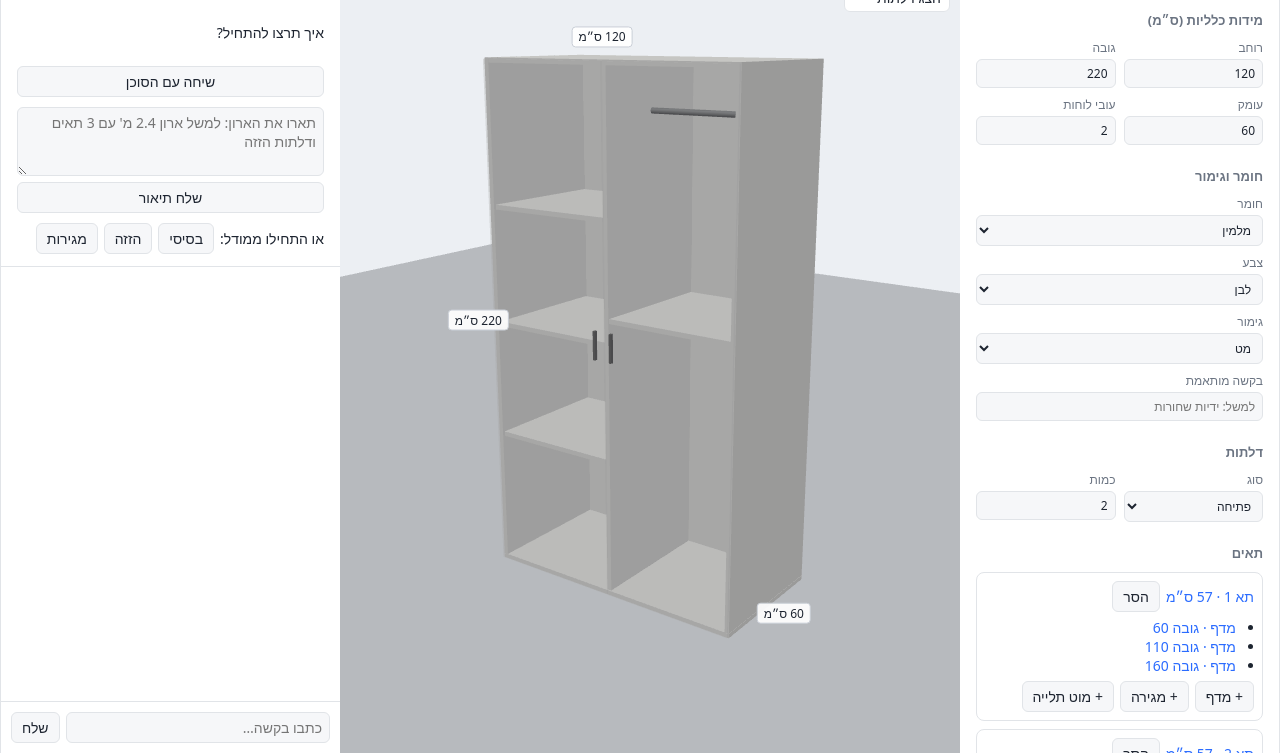
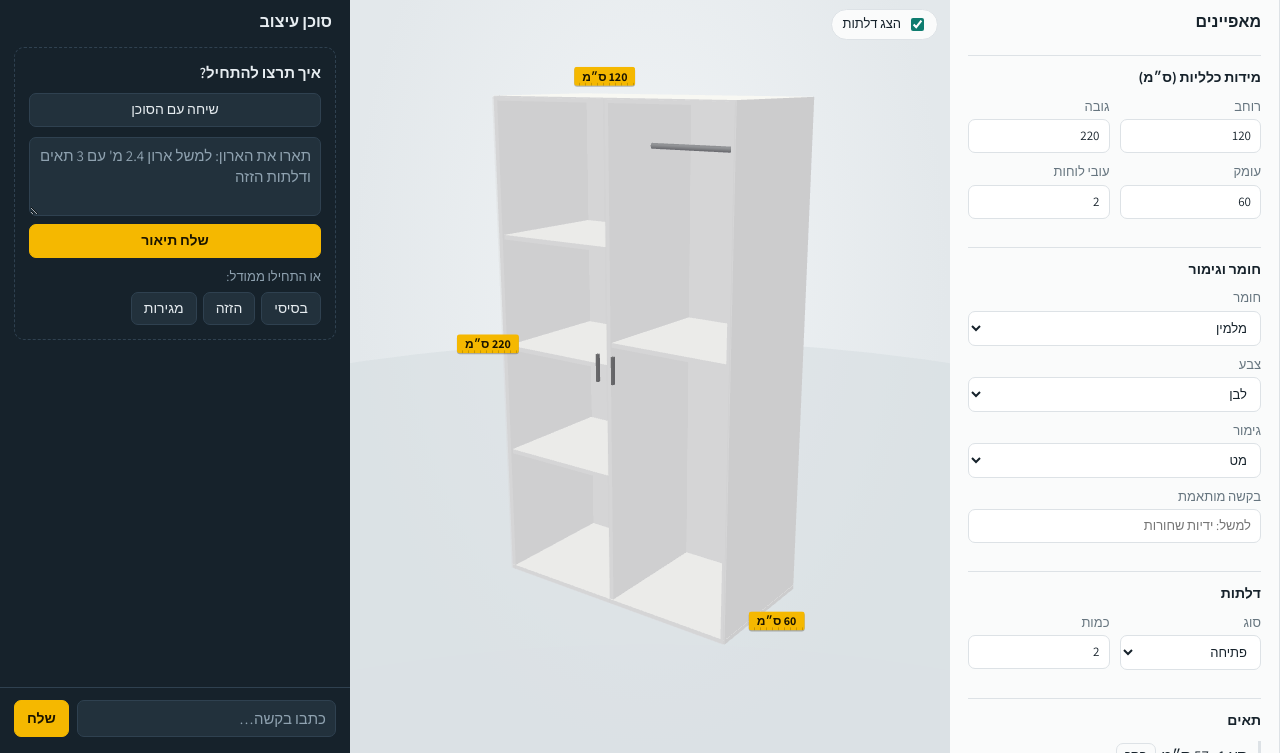
Before and after one commit to JonathanZouari/wardrobe-ai-designer, a website: page frontend/index.html in a window 1280 px wide. Shown: the part 47-800 px from the top of the page. Drawn offline with nearby package versions, Linux system fonts and the light colour scheme; animation ran at ten frames a second; a web font is replaced by a local one.

Commit message:
Redesign UI: dark chat, tape-measure dimension tags, light stage; agent uses defaults
Co-Authored-By: Claude Sonnet 5.5 <noreply@anthropic.com>

```diff
--- a/frontend/index.html
+++ b/frontend/index.html
@@ -4,6 +4,8 @@
 <meta charset="utf-8">
 <meta name="viewport" content="width=device-width, initial-scale=1">
 <title>Wardrobe AI Designer</title>
+<link rel="preconnect" href="https://fonts.googleapis.com">
+<link rel="stylesheet" href="https://fonts.googleapis.com/css2?family=Assistant:wght@400;600;700&family=Frank+Ruhl+Libre:wght@700&display=swap">
 <link rel="stylesheet" href="styles.css">
 <script type="importmap">
 { "imports": {
@@ -13,6 +15,7 @@
 </script>
 </head>
 <body>
+<div class="top"><span class="brand">ארון</span><small>תכנון ראשוני — אינו תוכנית ייצור, נדרשת בדיקה של נגר</small></div>
 <main>
   <section id="chat" aria-label="צ'אט AI">
     <header>סוכן עיצוב</header>
--- a/frontend/js/chat.js
+++ b/frontend/js/chat.js
@@ -36,6 +36,7 @@ export async function send(text) {
   text = text.trim();
   if (!text || pending) return;
   pending = true;
+  document.getElementById("start")?.remove(); // any first message counts as "started"
   bubble("user", text);
   const wait = bubble("bot", "…");
   try {
--- a/frontend/js/editor.js
+++ b/frontend/js/editor.js
@@ -41,8 +41,7 @@ function render(s, sel) {
     <button data-del-item="${sel}">הסר רכיב</button>`
     : cIdx >= 0 ? `<label>רוחב תא (ס״מ)<input type="number" min="0.1" step="any" data-op="set_compartment_width" data-id="${sel}" data-field="width" value="${num(s.compartments[cIdx].width)}"></label>`
     : sel === "doors" ? "<p>דלתות — ערכו בקבוצת ״דלתות״ למעלה.</p>"
-    : "<p class='muted'>לחצו על רכיב במודל או ברשימה.</p>"}
-  <p class="muted">המודל אינו תוכנית ייצור; נדרשת בדיקה מקצועית של נגר.</p>`;
+    : "<p class='muted'>לחצו על רכיב במודל או ברשימה.</p>"}`;
 }
 
 function run(ops) {
--- a/frontend/js/viewer.js
+++ b/frontend/js/viewer.js
@@ -5,10 +5,10 @@ import { CATALOG, getState, getSelected, select, subscribe } from "./state.js";
 
 const el = document.getElementById("viewer");
 const scene = new THREE.Scene();
-scene.background = new THREE.Color(0xeceff3);
+// no scene.background: the CSS stage gradient shows through the transparent canvas
 const camera = new THREE.PerspectiveCamera(40, 1, 1, 5000);
 camera.position.set(260, 230, 360);
-const renderer = new THREE.WebGLRenderer({ antialias: true });
+const renderer = new THREE.WebGLRenderer({ antialias: true, alpha: true });
 renderer.setPixelRatio(devicePixelRatio);
 el.appendChild(renderer.domElement);
 const labels = new CSS2DRenderer();
@@ -16,11 +16,11 @@ labels.domElement.className = "labels";
 el.appendChild(labels.domElement);
 const controls = new OrbitControls(camera, renderer.domElement);
 controls.target.set(0, 100, 0);
-scene.add(new THREE.HemisphereLight(0xffffff, 0x888899, 1.1));
+scene.add(new THREE.HemisphereLight(0xffffff, 0xaaaabb, 2.4));
 const sun = new THREE.DirectionalLight(0xffffff, 1.2);
 sun.position.set(200, 400, 300);
 scene.add(sun);
-const floor = new THREE.Mesh(new THREE.PlaneGeometry(1200, 1200), new THREE.MeshStandardMaterial({ color: 0xdfe3e8 }));
+const floor = new THREE.Mesh(new THREE.CircleGeometry(450, 64), new THREE.MeshStandardMaterial({ color: 0xcfd6db, transparent: true, opacity: 0.55 }));
 floor.rotation.x = -Math.PI / 2;
 scene.add(floor);
 
--- a/frontend/styles.css
+++ b/frontend/styles.css
@@ -1,32 +1,76 @@
-:root { --bg:#f6f7f9; --panel:#fff; --line:#e1e4e8; --ink:#1d2430; --muted:#6b7482; --acc:#2b6cff; }
-@media (prefers-color-scheme: dark) { :root { --bg:#14171c; --panel:#1c2027; --line:#2c323c; --ink:#e8ebf0; --muted:#98a1ae; } }
-* { box-sizing: border-box; }
-body { margin:0; background:var(--bg); color:var(--ink); font:14px system-ui, "Segoe UI", Arial, sans-serif; height:100vh; }
-main { display:grid; grid-template-columns:340px 1fr 320px; height:100vh; direction:ltr; } /* chat | viewer | properties */
-#chat, #side { direction:rtl; background:var(--panel); display:flex; flex-direction:column; min-height:0; }
-#chat { border-inline-end:1px solid var(--line); } #side { border-inline-start:1px solid var(--line); overflow-y:auto; }
-header { padding:12px 16px; font-weight:600; border-bottom:1px solid var(--line); }
-#center { position:relative; min-width:0; } #viewer { position:absolute; inset:0; }
+:root {
+  --ink:#16222b; --ink-2:#22313c; --ink-line:#2f4150; --ink-text:#e7edf1; --ink-muted:#8fa2b0;
+  --stage:#e3e8eb; --panel:#fafbfb; --line:#dde2e6; --text:#16222b; --muted:#66757f;
+  --tape:#f5b800; --ok:#0e7c6f; --sel:#2b6cff; --bad:#c0392b;
+  --font:"Assistant", system-ui, "Segoe UI", Arial, sans-serif;
+}
+* { box-sizing:border-box; }
+body { margin:0; height:100vh; display:flex; flex-direction:column; background:var(--panel); color:var(--text); font:15px/1.4 var(--font); }
+:focus-visible { outline:2px solid var(--sel); outline-offset:2px; }
+
+/* top bar */
+.top { height:44px; flex:none; display:flex; align-items:center; justify-content:space-between; padding:0 18px; background:var(--ink); color:var(--ink-text); border-bottom:3px solid var(--tape); }
+.brand { font:700 20px "Frank Ruhl Libre", serif; letter-spacing:.02em; }
+.top small { color:var(--ink-muted); font-size:13px; }
+
+main { flex:1; min-height:0; display:grid; grid-template-columns:350px 1fr 330px; direction:ltr; } /* chat | viewer | properties */
+#chat, #side { direction:rtl; display:flex; flex-direction:column; min-height:0; }
+
+/* chat (dark) */
+#chat { background:var(--ink); color:var(--ink-text); }
+#chat header { padding:14px 18px 6px; font-weight:700; font-size:16px; }
+#start { margin:8px 14px; padding:14px; border:1px dashed var(--ink-line); border-radius:10px; display:flex; flex-direction:column; gap:10px; }
+#start p { margin:0; font-weight:600; }
+#start-desc-form { display:flex; flex-direction:column; gap:8px; }
+#start .row span { color:var(--ink-muted); font-size:13px; flex-basis:100%; }
+#log { flex:1; overflow-y:auto; padding:10px 14px; display:flex; flex-direction:column; gap:10px; scroll-behavior:smooth; }
+.msg { padding:9px 12px; border-radius:12px; max-width:90%; white-space:pre-wrap; animation:in .18s ease-out; }
+@keyframes in { from { opacity:0; transform:translateY(4px); } }
+@media (prefers-reduced-motion: reduce) { .msg { animation:none; } }
+.msg.user { background:var(--ink-2); align-self:flex-start; border-end-start-radius:3px; }
+.msg.bot { background:transparent; border:1px solid var(--ink-line); align-self:flex-end; border-end-end-radius:3px; }
+.proposal { align-self:stretch; max-width:none; background:var(--panel); color:var(--text); border:0; border-inline-start:5px solid var(--ok); border-radius:10px; padding:12px 14px; }
+.proposal ul { margin:8px 0 12px; padding-inline-start:18px; display:grid; gap:3px; }
+.proposal .row { gap:8px; }
+#chat .proposal .ok { background:var(--ok); color:#fff; border-color:var(--ok); font-weight:700; flex:1; padding:8px; }
+#chat .proposal .no { background:transparent; color:var(--muted); border-color:var(--line); }
+#chat-form { display:flex; gap:8px; padding:12px 14px 16px; border-top:1px solid var(--ink-line); }
+#chat-form input { flex:1; }
+
+/* stage */
+#center { position:relative; min-width:0; background:radial-gradient(ellipse at 50% 35%, #f1f4f6 0%, var(--stage) 70%); }
+#viewer { position:absolute; inset:0; }
 .labels { position:absolute; inset:0; pointer-events:none; }
-.dim { font-size:12px; background:rgba(255,255,255,.92); color:#1d2430; padding:1px 6px; border-radius:4px; border:1px solid #c9ced6; direction:rtl; }
-.dim.sel { background:var(--acc); color:#fff; border-color:var(--acc); }
-.toggle { position:absolute; top:10px; inset-inline-start:10px; background:var(--panel); padding:4px 8px; border-radius:6px; border:1px solid var(--line); direction:rtl; }
-button { font:inherit; padding:5px 10px; border:1px solid var(--line); border-radius:6px; background:var(--bg); color:var(--ink); cursor:pointer; }
-button:hover:not(:disabled) { border-color:var(--acc); } button:disabled { opacity:.4; cursor:default; }
-input, select, textarea { font:inherit; width:100%; padding:5px 7px; border:1px solid var(--line); border-radius:6px; background:var(--bg); color:var(--ink); }
+.dim { font:700 12px var(--font); background:var(--tape); color:#1a1400; padding:2px 8px; border-radius:3px; direction:rtl;
+  box-shadow:0 1px 0 rgba(0,0,0,.25); background-image:repeating-linear-gradient(90deg, transparent 0 5px, rgba(0,0,0,.18) 5px 6px); background-size:100% 3px; background-repeat:no-repeat; background-position:bottom; }
+.dim.sel { background-color:var(--sel); background-image:none; color:#fff; }
+.toggle { position:absolute; top:12px; inset-inline-start:12px; display:flex; gap:6px; align-items:center; background:var(--panel); padding:5px 10px; border-radius:20px; border:1px solid var(--line); direction:rtl; font-size:13px; cursor:pointer; }
+.toggle input { width:auto; accent-color:var(--ok); }
+
+/* properties (light) */
+#side { background:var(--panel); border-inline-start:1px solid var(--line); overflow-y:auto; }
+#side header { padding:14px 18px 4px; font-weight:700; font-size:16px; }
+#props { padding:0 18px 20px; display:flex; flex-direction:column; gap:10px; }
+#props h3 { margin:18px 0 0; padding-top:12px; border-top:1px solid var(--line); font-size:14px; }
+#props label { display:flex; flex-direction:column; gap:3px; font-size:13px; color:var(--muted); }
+.grid { display:grid; grid-template-columns:1fr 1fr; gap:10px; }
+.comp { border-inline-start:3px solid var(--line); padding:2px 10px; display:flex; flex-direction:column; gap:6px; }
+.comp.active { border-color:var(--sel); }
+.comp ul { margin:0; padding-inline-start:18px; display:grid; gap:2px; }
+.comp .row button { font-size:12px; padding:3px 8px; }
+li.active a { font-weight:700; color:var(--sel); }
+a { color:var(--text); text-decoration:none; } a:hover { color:var(--sel); text-decoration:underline; }
+.muted { color:var(--muted); font-size:13px; }
+#err { color:var(--bad); padding:0 18px; font-weight:600; }
+
+/* controls */
+button { font:inherit; font-size:14px; padding:6px 12px; border:1px solid var(--line); border-radius:7px; background:var(--panel); color:var(--text); cursor:pointer; transition:border-color .12s, background .12s; }
+button:hover:not(:disabled) { border-color:var(--sel); }
+button:disabled { opacity:.4; cursor:default; }
+#chat button { background:var(--ink-2); color:var(--ink-text); border-color:var(--ink-line); }
+#chat button:hover:not(:disabled) { border-color:var(--tape); }
+#chat-form button, #start-desc-form button { background:var(--tape); color:#1a1400; border-color:var(--tape); font-weight:700; }
+input, select, textarea { font:inherit; width:100%; padding:7px 9px; border:1px solid var(--line); border-radius:7px; background:#fff; color:var(--text); }
+#chat input, #chat textarea { background:var(--ink-2); border-color:var(--ink-line); color:var(--ink-text); }
+#chat ::placeholder { color:var(--ink-muted); }
 .row { display:flex; gap:6px; align-items:center; flex-wrap:wrap; }
-#start { padding:12px 16px; display:flex; flex-direction:column; gap:10px; border-bottom:1px solid var(--line); }
-#start-desc-form { display:flex; flex-direction:column; gap:6px; }
-#log { flex:1; overflow-y:auto; padding:12px; display:flex; flex-direction:column; gap:8px; }
-.msg { padding:8px 10px; border-radius:10px; max-width:92%; white-space:pre-wrap; }
-.msg.user { background:var(--acc); color:#fff; align-self:flex-start; } .msg.bot { background:var(--bg); border:1px solid var(--line); align-self:flex-end; }
-.proposal { border:1px solid var(--acc); align-self:stretch; max-width:none; } .proposal ul { margin:6px 0; padding-inline-start:18px; }
-.proposal .ok { background:var(--acc); color:#fff; border-color:var(--acc); }
-#chat-form { display:flex; gap:6px; padding:10px; border-top:1px solid var(--line); } #chat-form input { flex:1; }
-#props { padding:0 16px 16px; display:flex; flex-direction:column; gap:8px; }
-#props h3 { margin:14px 0 2px; font-size:13px; color:var(--muted); }
-#props label { display:flex; flex-direction:column; gap:3px; font-size:12px; color:var(--muted); }
-.grid { display:grid; grid-template-columns:1fr 1fr; gap:8px; }
-.comp { border:1px solid var(--line); border-radius:8px; padding:8px; display:flex; flex-direction:column; gap:6px; } .comp.active { border-color:var(--acc); }
-.comp ul { margin:0; padding-inline-start:18px; } li.active a { font-weight:700; } a { color:var(--acc); text-decoration:none; }
-.muted { color:var(--muted); font-size:12px; } #err { color:#d33; padding:0 16px; min-height:0; }
```
Also changed, not shown: 1 other file.
